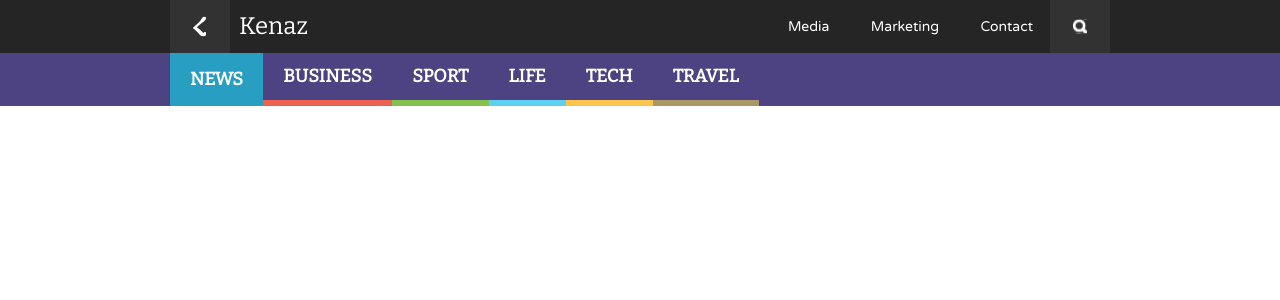
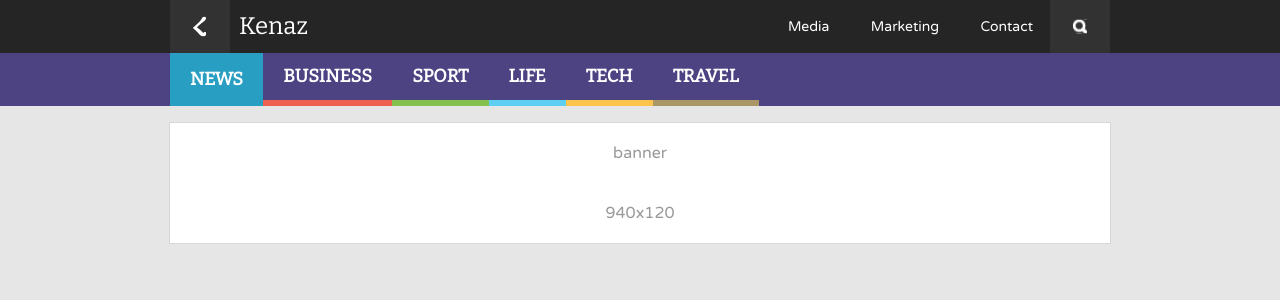
Before and after one commit to Petrina99/kenaz-web-page, a React (Vite) app: page / in a window 1280 px wide. Shown: the top 300 px of the page. Built offline with nearby package versions, Linux system fonts and the light colour scheme.

Commit message:
made banner component

```diff
--- /dev/null
+++ b/src/components/Banner.jsx
@@ -0,0 +1,14 @@
+import './styles/banner.scss';
+
+export const Banner = ({ bannerWidth, bannerHeight }) => {
+
+    return (
+        <div
+            className='banner'
+            style={{ width: `${bannerWidth}px`, height: `${bannerHeight}px` }}
+        >
+            <p>banner</p>
+            <p>{bannerWidth}x{bannerHeight}</p>
+        </div>
+    )
+}
--- a/src/components/index.js
+++ b/src/components/index.js
@@ -1,2 +1,3 @@
 export * from './Header';
 export * from './CategoriesBar';
+export * from './Banner';
--- /dev/null
+++ b/src/components/styles/banner.scss
@@ -0,0 +1,18 @@
+@import '../../scss/base/colors';
+
+.banner {
+    margin: 0 auto;
+    display: flex;
+    flex-wrap: wrap;
+    justify-content: center;
+    align-items: center;
+    background: $color-banner-bg;
+    border: 1px solid $color-banner-border;
+    margin-top: 16px;
+
+    p {
+        flex-basis: 100%;
+        text-align: center;
+        color: $font-color-banner;
+    }
+}
--- a/src/main.scss
+++ b/src/main.scss
@@ -1,7 +1,12 @@
 @import './scss/base/typography';
+@import './scss/base/colors';
 
 * {
     margin: 0;
     padding: 0;
     font-family: $font-primary;
 }
+
+body {
+    background: $color-background;
+}
--- a/src/pages/Home.jsx
+++ b/src/pages/Home.jsx
@@ -1,10 +1,11 @@
-import { Header, CategoriesBar } from "../components"
+import { Header, CategoriesBar, Banner } from "../components"
 
 export const Home = () => {
   return (
     <>
       <Header />
       <CategoriesBar />
+      <Banner bannerWidth={940} bannerHeight={120} />
     </>
   )
 }
--- a/src/scss/base/_colors.scss
+++ b/src/scss/base/_colors.scss
@@ -1,9 +1,12 @@
-$color-background: #FFFFFF;
+// main colors
+$color-background: darken(#FFFFFF, 10%);
 $color-header: #252525;
 $color-secondary: #4D4382;
 
+// font colors
 $font-color-primary: #FFFFFF;
 
+// article colors
 $color-news: #3677B5;
 $color-business: #EE6151;
 $color-sport: #84C14F;
@@ -11,3 +14,8 @@ $color-life: #5DCFF3;
 $color-tech: #FCC44D;
 $color-travel: #A99765;
 $color-list-active: #299EC3;
+
+//banner colors
+$color-banner-border: #D7D7D7;
+$color-banner-bg: #FFFFFF;
+$font-color-banner: #999999;
```
